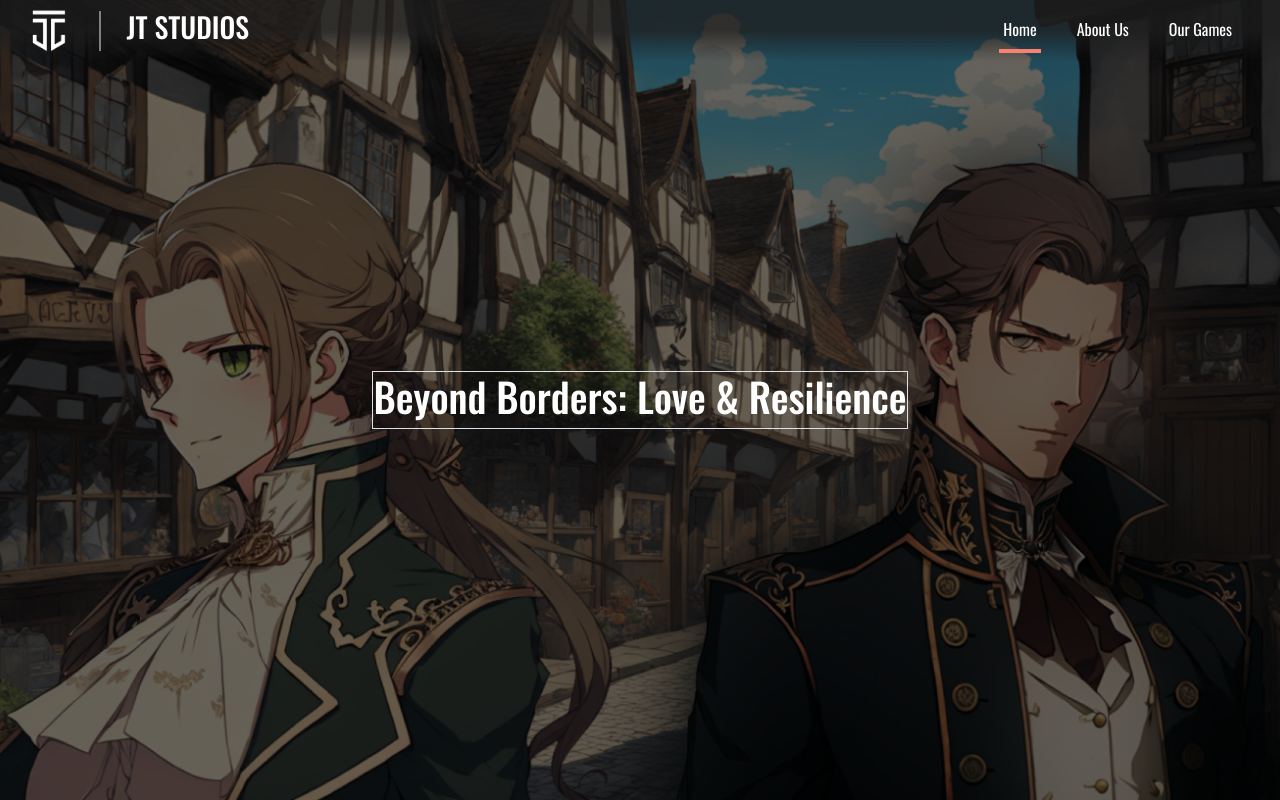
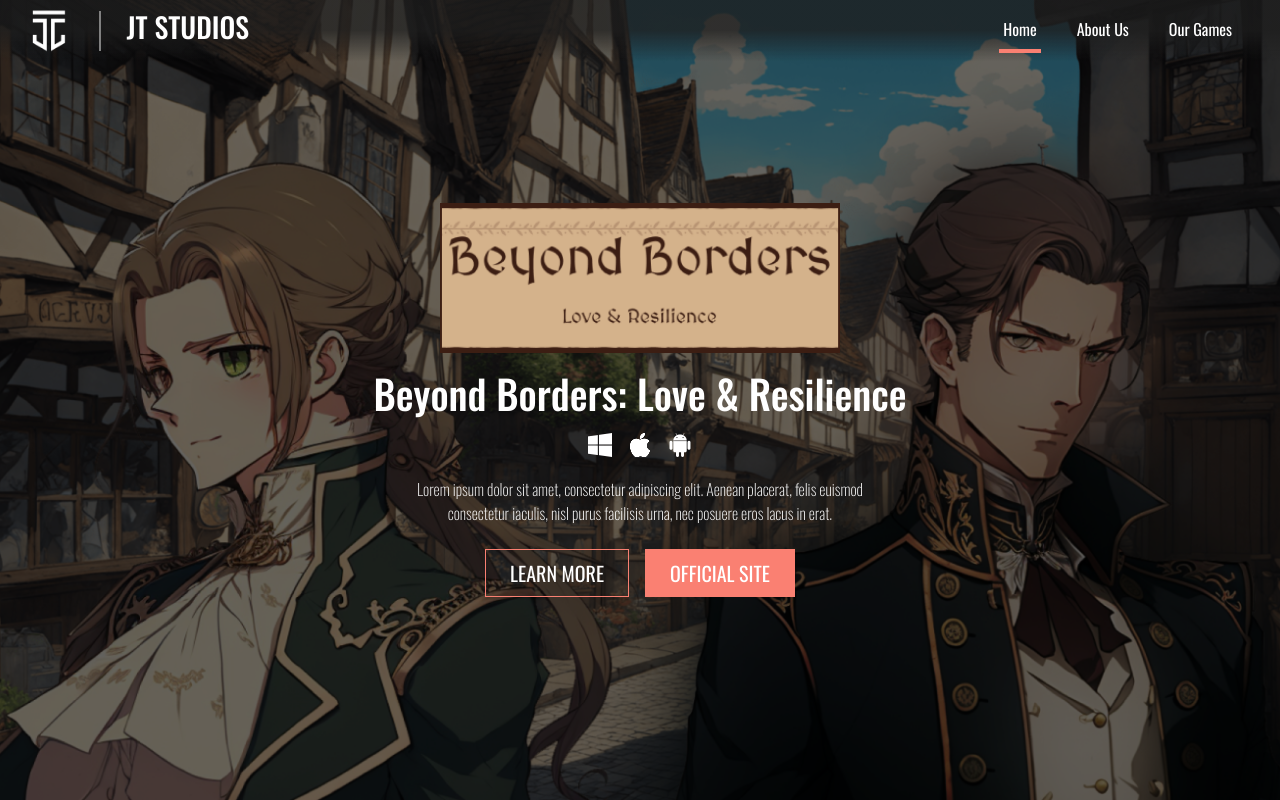
Before and after one commit to cessDevs1419/JTStudios, a Vue app: page / in a window 1280 px wide. Built offline with nearby package versions, Linux system fonts and the light colour scheme.

Commit message:
update dynamic hero

```diff
--- a/src/views/main/HomeView.vue
+++ b/src/views/main/HomeView.vue
@@ -7,10 +7,14 @@
       return {
         heroSectionData:{
           title:'Beyond Borders: Love & Resilience',
-          description:'',
+          description:'Lorem ipsum dolor sit amet, consectetur adipiscing elit. Aenean placerat, felis euismod consectetur iaculis, nisl purus facilisis urna, nec posuere eros lacus in erat.',
           hero:'./src/assets/images/sample_hero.png',
           game_logo:'./src/assets/images/sample_logo.png',
           platforms: [
+            {
+              type: 'windows',
+              link: ''
+            },
             {
               type: 'apple',
               link: ''
@@ -22,6 +26,18 @@
           ]
         }
       }
+    },
+    methods: {
+      iconSetter(icon){
+        switch(icon){
+          case 'windows':
+            return 'bi-windows'
+          case 'apple':
+            return 'bi-apple'
+          case 'android':
+            return 'bi-android2'
+        }
+      }
     }
   }
 </script>
@@ -29,10 +45,18 @@
 <template>
   <div class="hero-container mt-0 top-0 w-100" v-if="heroSectionData">
     <div class="hero w-100 h-100 mt-0" :style="{ 'background-image': 'url(' + heroSectionData.hero + ')' }">
-      <div class="backdrop-filter d-flex justify-content-center align-items-center w-100 h-100">
-        <div class="title-container border">
-          <div class="logo w-auto h-auto" :style="{ 'background-image': 'url(' + heroSectionData.game_logo + ')' }"></div>
+      <div class="backdrop-filter d-flex justify-content-center flex-column align-items-center w-100 h-100">
+        <div class="title-container mb-4 text-center">
+          <div class="logo m-auto mb-3" :style="{ 'background-image': 'url(' + heroSectionData.game_logo + ')' }"></div>
           <h1 class="title text-white">{{heroSectionData.title}}</h1>
+          <div class="icon-container m-auto mb-3 d-flex justify-content-around align-items-center">
+            <i v-for="icons in heroSectionData.platforms" :class="iconSetter(icons.type)" class="bi text-white mx-2 fs-4"></i>
+          </div>
+          <p class="descripition m-auto text-white fw-lighter text-wrap">{{ heroSectionData.description }}</p>
+        </div>
+        <div class="button-container d-flex justify-content-center align-item-center flex-wrap">
+          <router-link to="" class="text-decoration-none btn btn-danger bg-transparent mx-2 accent-border rounded-0 px-4 btn-lg">LEARN MORE</router-link>
+          <router-link to=""class="text-decoration-none btn btn-danger  mx-2 rounded-0 px-4 accent-bg accent-border btn-lg">OFFICIAL SITE</router-link>
         </div>
       </div>
     </div>
@@ -50,6 +74,7 @@
     height: 150px;
     width: 400px;
   }
+
   .backdrop-filter{
     background: rgba(0, 0, 0, 0.60);
   }
@@ -57,4 +82,17 @@
   .hero-container{
     height: 100vh;
   }
+
+  .icon-container{
+    width: fit-content;
+  }
+  .descripition{
+    max-width: 500px;
+  }
+  .accent-border{
+    border-color: var(--accent-color);
+  }
+  .accent-bg{
+    background: var(--accent-color);
+  }
 </style>
```
